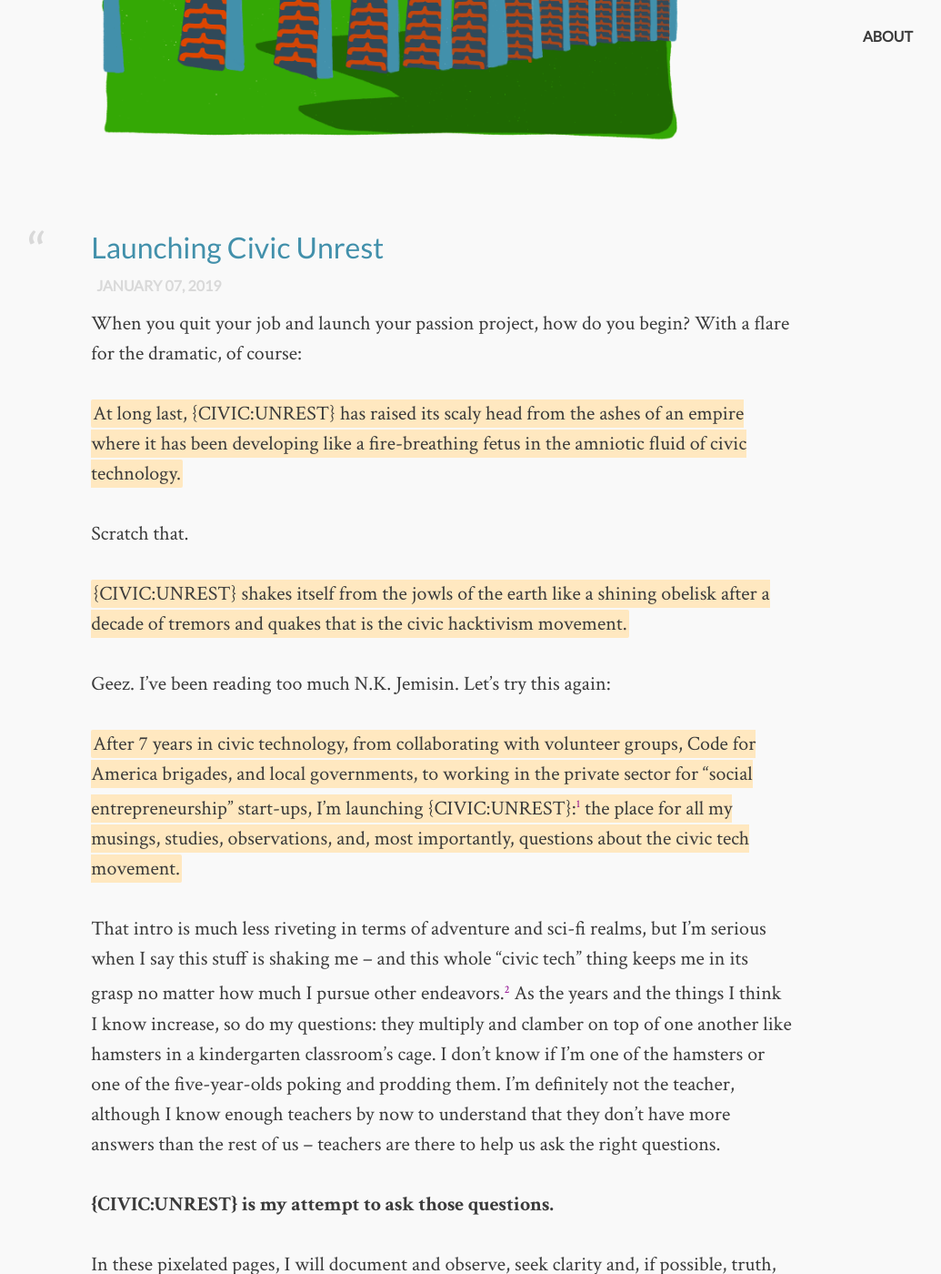
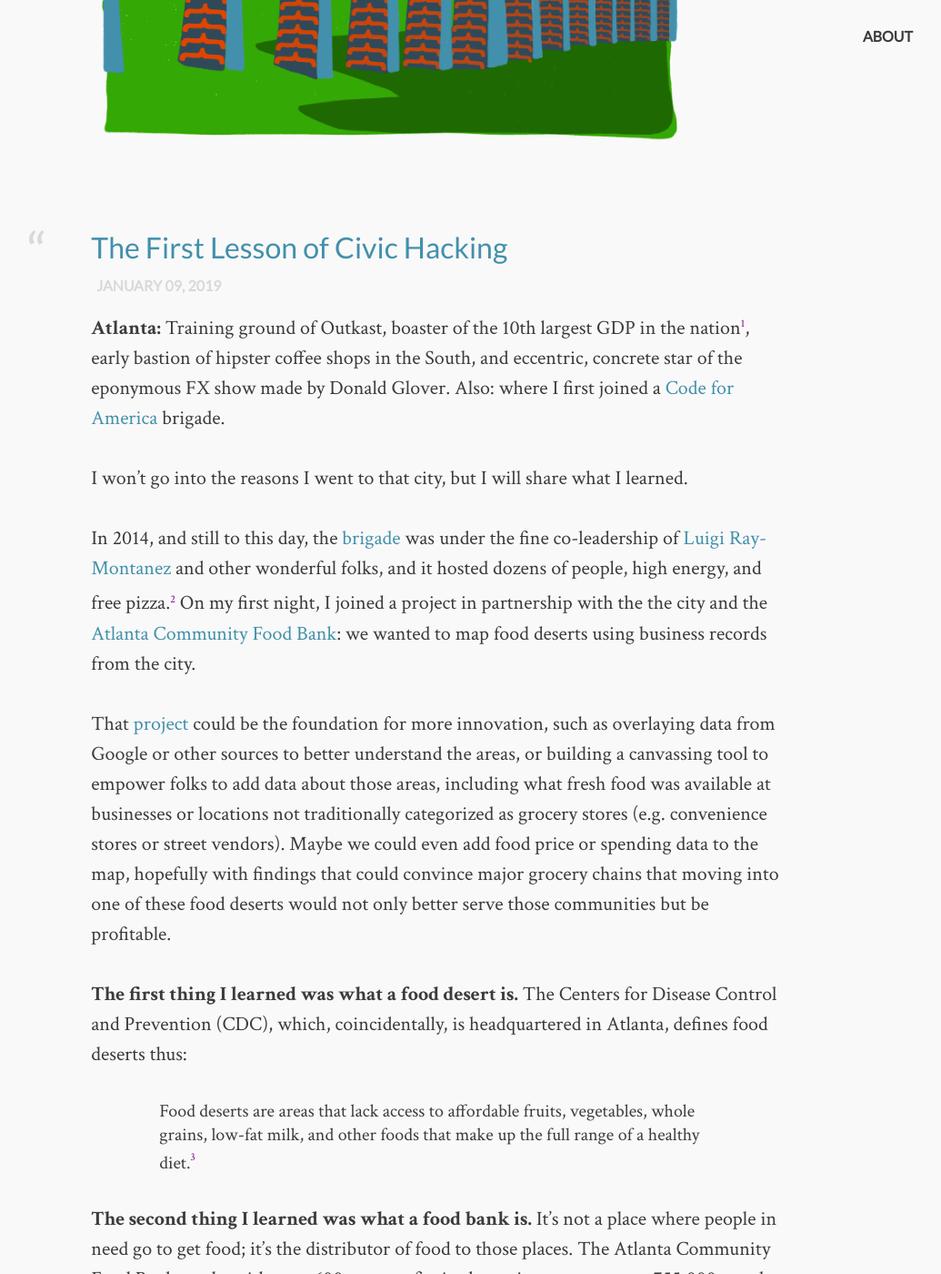
Before and after one commit to switzersc/civic_unrest, a Jekyll site: the page built from index.html, in a window 1280 px wide and 1400 px high, scrolled down 338 px. Shown: the whole window at 91% size, without its empty margins (212-1247 px from the left). Built offline with Jekyll 4.4.1, drawn with Linux system fonts in a browser that asks for light colours; the list of posts is cut into pages by our own code; comment, search, counter and statistics services are not loaded; some of the changed text lies outside the part shown.

Commit message:
the first lesson of civic hacking

```diff
--- /dev/null
+++ b/_posts/2019-01-09-the-first-lesson-of-civic-hacking.md
@@ -0,0 +1,50 @@
+---
+layout: post-no-feature
+title:  "The First Lesson of Civic Hacking"
+date:   2019-01-09 11:30:00 -0500
+categories: blog, civic hacking, code for america, atlanta
+---
+
+**Atlanta:** Training ground of Outkast, boaster of the 10th largest GDP in the nation<a href="#footnote1-20190109" class="body-footnote-link" name="footnote1anc-20190109"><sup>1</sup></a>, early bastion of hipster coffee shops in the South, and eccentric, concrete star of the eponymous FX show made by Donald Glover. Also: where I first joined a [Code for America](https://www.codeforamerica.org/){:target="_blank"} brigade.
+
+I won’t go into the reasons I went to that city, but I will share what I learned.
+
+In 2014, and still to this day, the [brigade](https://www.codeforatlanta.org/){:target="_blank"} was under the fine co-leadership of [Luigi Ray-Montanez](https://twitter.com/1uigi){:target="_blank"} and other wonderful folks, and it hosted dozens of people, high energy, and free pizza.<a href="#footnote2-20190109" class="body-footnote-link" name="footnote2anc-20190109"><sup>2</sup></a> On my first night, I joined a project in partnership with the the city and the [Atlanta Community Food Bank](https://www.acfb.org/){:target="_blank"}: we wanted to map food deserts using business records from the city.
+
+That [project](https://github.com/codeforatlanta/show-me-the-food){:target="_blank"} could be the foundation for more innovation, such as overlaying data from Google or other sources to better understand the areas, or building a canvassing tool to empower folks to add data about those areas, including what fresh food was available at businesses or locations not traditionally categorized as grocery stores (e.g. convenience stores or street vendors). Maybe we could even add food price or spending data to the map, hopefully with findings that could convince major grocery chains that moving into one of these food deserts would not only better serve those communities but be profitable.
+
+**The first thing I learned was what a food desert is.** The Centers for Disease Control and Prevention (CDC), which, coincidentally, is headquartered in Atlanta, defines food deserts thus:
+> Food deserts are areas that lack access to affordable fruits, vegetables, whole grains, low-fat milk, and other foods that make up the full range of a healthy diet.<a href="#footnote3-20190109" class="body-footnote-link" name="footnote3anc-20190109"><sup>3</sup></a>
+
+**The second thing I learned was what a food bank is.** It’s not a place where people in need go to get food; it’s the distributor of food to those places. The Atlanta Community Food Bank works with over 600 non-profits in the region to serve over 755,000 people in need.
+
+**The third thing I learned was how the city was involved.** A staff member had volunteered to spend an evening every week with us to share data and answer questions. I’m guessing the city already had some sort of relationship with the food bank (probably financial), but, as I’ve witnessed in other cities since then, it appeared to take the Code for Atlanta group to convene them on this extracurricular, data-centered project. I learned that city staff really do care about the city, enough so to volunteer time outside of work to try new ways of doing things, and I also learned about the city’s status quo of sharing data:
+
+![Local Government API]({{ site.url }}/images/local-gov-api-thumbdrive.png)
+
+But more on the technology in a later post. In fact, it should tell you something that the first things I learned on my first brigade project weren’t really about technology at all.
+
+*My introduction to civic hacking was actually an introduction to my city.*
+
+I didn’t know anything about food systems in my own community before that night, and I didn’t know about the infrastructure (government, nonprofit, or otherwise) that supported it. I also started to realize how much I still didn’t know.
+
+Now I wonder, how would I have learned these new things if I hadn’t shown up that weeknight after work? One could argue that the best infrastructure is infrastructure you don’t ever think about: you only think about roads when you drive over a pothole. There may be some truth to the value of unobtrusive, practically invisible public infrastructure, but we also need infrastructure that people are aware of, understand the fundamental mechanics of, and are engaged in. How can we make basic information about our local governments and our communities as common knowledge as the day your trash gets picked up?
+
+In my next post, I’ll dive into a recent experience in my NYC neighborhood and explore some ideas for improving community education. Until then, I’d love to hear about your first introduction to your city. How did you start to learn how your community works? [Tweet at me](https://twitter.com/civic_unrest){:target="_blank"}.
+
+<div class="footnote-block">
+
+	<div id="footnote1-20190109" class="footnote-item">
+	<a href="#footnote1anc-20190109" name="footnote1sym-20190109">1</a>
+	According to <a href="https://www.bea.gov/system/files/2018-09/gdp_metro0918_0.pdf" target="_blank">this report</a>.
+	</div>
+
+	<div id="footnote2-20190109" class="footnote-item">
+	<a href="#footnote2anc-20190109" name="footnote2sym-20190109">2</a>
+	Full disclosure: one of the reasons I got into tech at all was the abundance of free food at meetups. It feels weird to say that given the topic of this post.
+	</div>
+	<div id="footnote3-20190109" class="footnote-item">
+	<a href="#footnote3anc-20190109" name="footnote3sym-20190109">3</a>
+	Quoted from <a href="https://www.cdc.gov/features/FoodDeserts/index.html" target="_blank">their website</a>. Want to learn more about access to food in your area? Check out the <a href="https://www.ers.usda.gov/FoodAtlas/" target="_blank">Food Atlas</a>. I also want to note here that I've been learning more about the debate around the term "food desert", versus other terms like "food apartheid" which more explicitly convey the intentionality of systematic food scarcity, but this post isn't the best place to explore that.
+	</div>
+</div>
--- a/_sass/_styles.scss
+++ b/_sass/_styles.scss
@@ -57,9 +57,7 @@ sup {
 }
 
 blockquote, blockquote p {
-    font-style: italic;
     line-height: 1.3em;
-    text-align: center;
     color: lighten($black, .2);
     margin-bottom: $lh;
 }
@@ -494,7 +492,7 @@ a.index-post-title-link {
 
   blockquote p {
     font-size: 20px;
-    padding: 0 15px;
+    padding: 0 75px;
   }
 }
 
@@ -514,7 +512,7 @@ a.index-post-title-link {
   }
 
   img {
-    width: 100%;
+    width: 65%;
     height: auto;
     display: block;
     margin: $lh auto;
```
Also changed, not shown: images/local-gov-api-thumbdrive.png (added).
